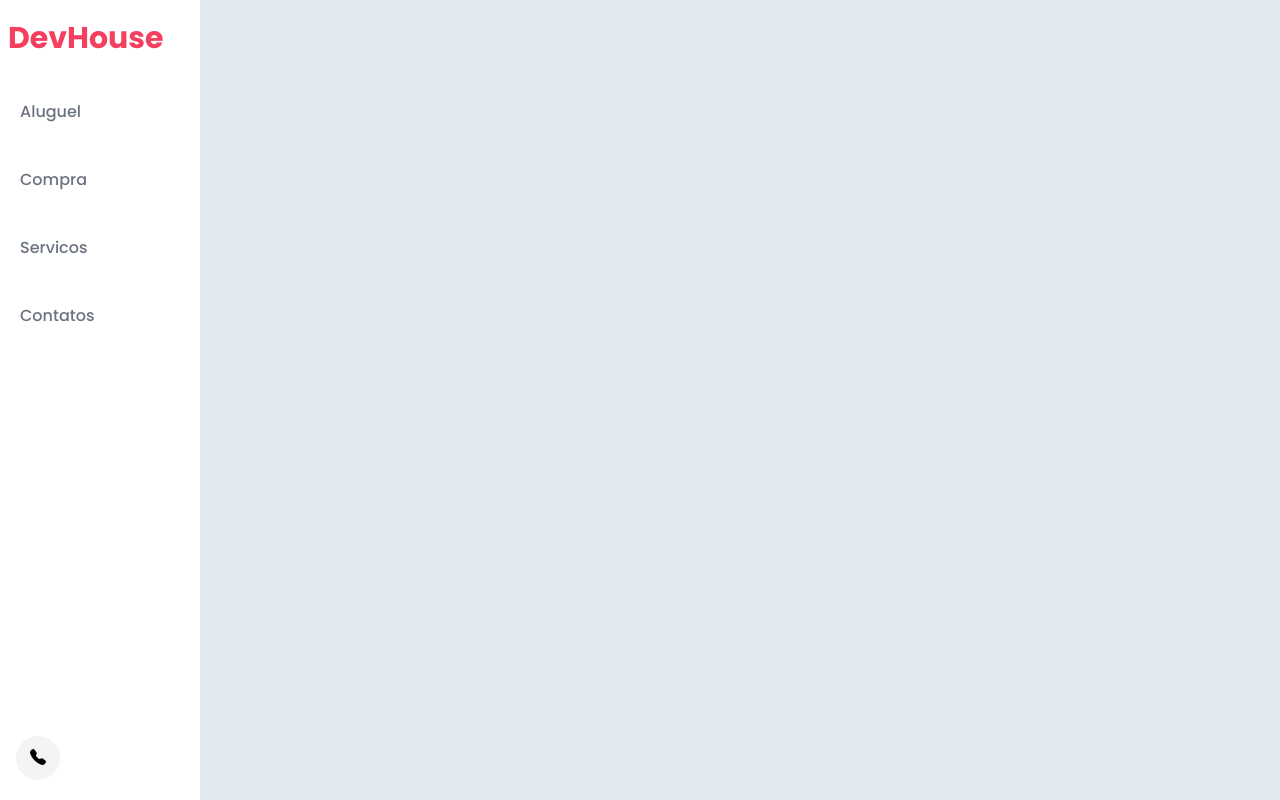
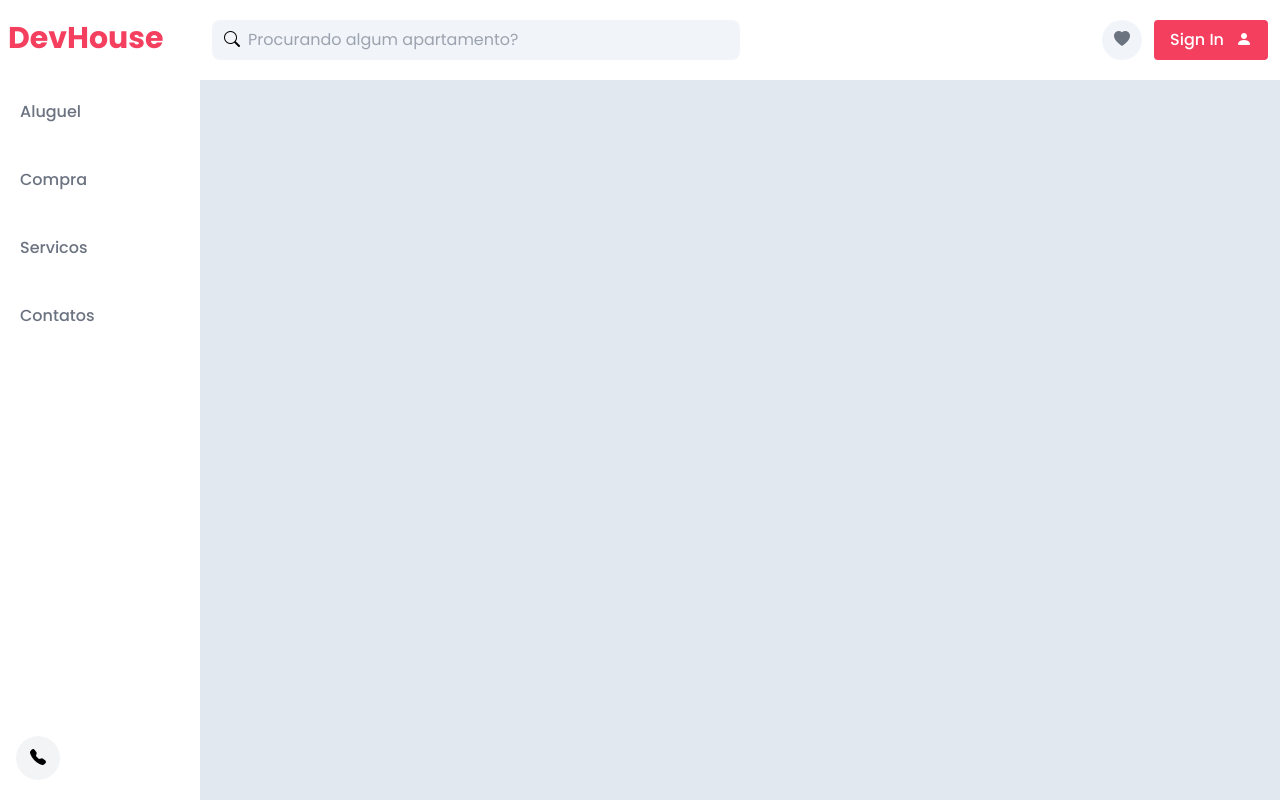
Before and after one commit to Lucio-Gabriel/Page-DevHouse, a website: page src/index.html in a window 1280 px wide. Drawn offline with nearby package versions, Linux system fonts and the light colour scheme.

Commit message:
create header

```diff
--- a/src/index.html
+++ b/src/index.html
@@ -54,6 +54,36 @@
         </button>
 
         </aside>
+
+        <!-- HEADER -->
+        <main class="w-full flex flex-col pb-4">
+           <header class="bg-white w-full py-5 px-3 flex flex-row items-center justify-between">
+               <div class="flex items-center bg-slate-100 px-3 py-2 w-full max-w-xs lg:max-w-[50%] rounded-lg lg:mr-8">
+                  <i class="bi bi-search" style="font-size: 16px;"></i>
+                  <input
+                     type="text"
+                     class="w-full bg-slate-100 px-2 outline-none"
+                     placeholder="Procurando algum apartamento?"
+                  />
+               </div>
+
+               <div class="flex gap-3 items-center">
+                  <a href="#"
+                     class="w-8 h-8 p-5 bg-slate-100 hidden md:flex items-center justify-center rounded-full"
+                  >
+                  <i class="bi bi-heart-fill text-gray-500" style="font-size: 16px;"></i>
+                  </a>
+
+                  <button class="bg-rose-500 hover:bg-rose-600 duration-300 text-white flex items-center justify-center gap-2 px-4 py-2 rounded font-medium">
+                     <span class="hidden md:flex">Sign In</span>
+                     <i class="bi bi-person-fill md:ml-1"></i>
+                  </button>
+
+               </div>
+
+            </header>
+        </main>
+
     </div>
 
 </body>
```
Also changed, not shown: src/output.css.
